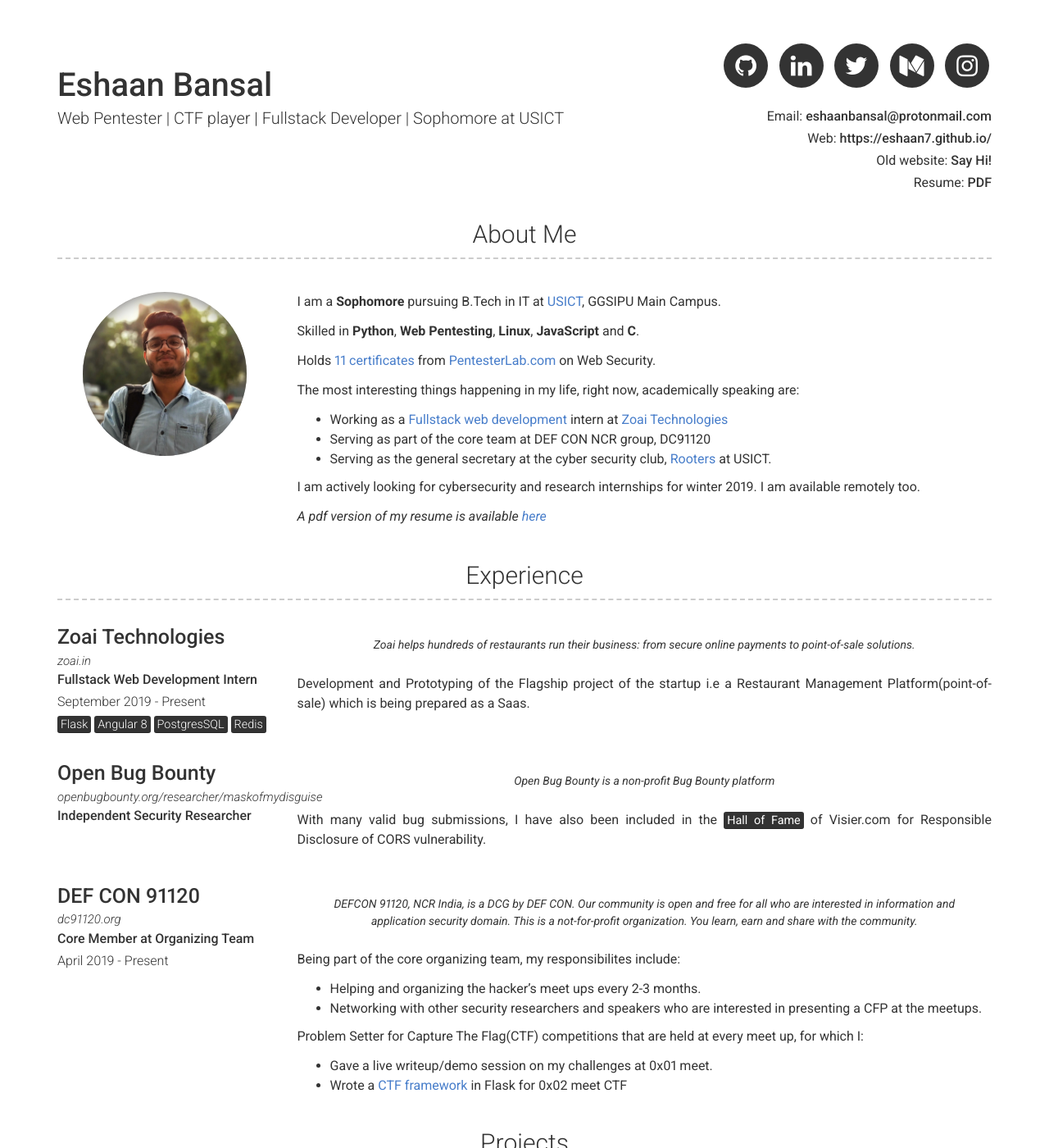
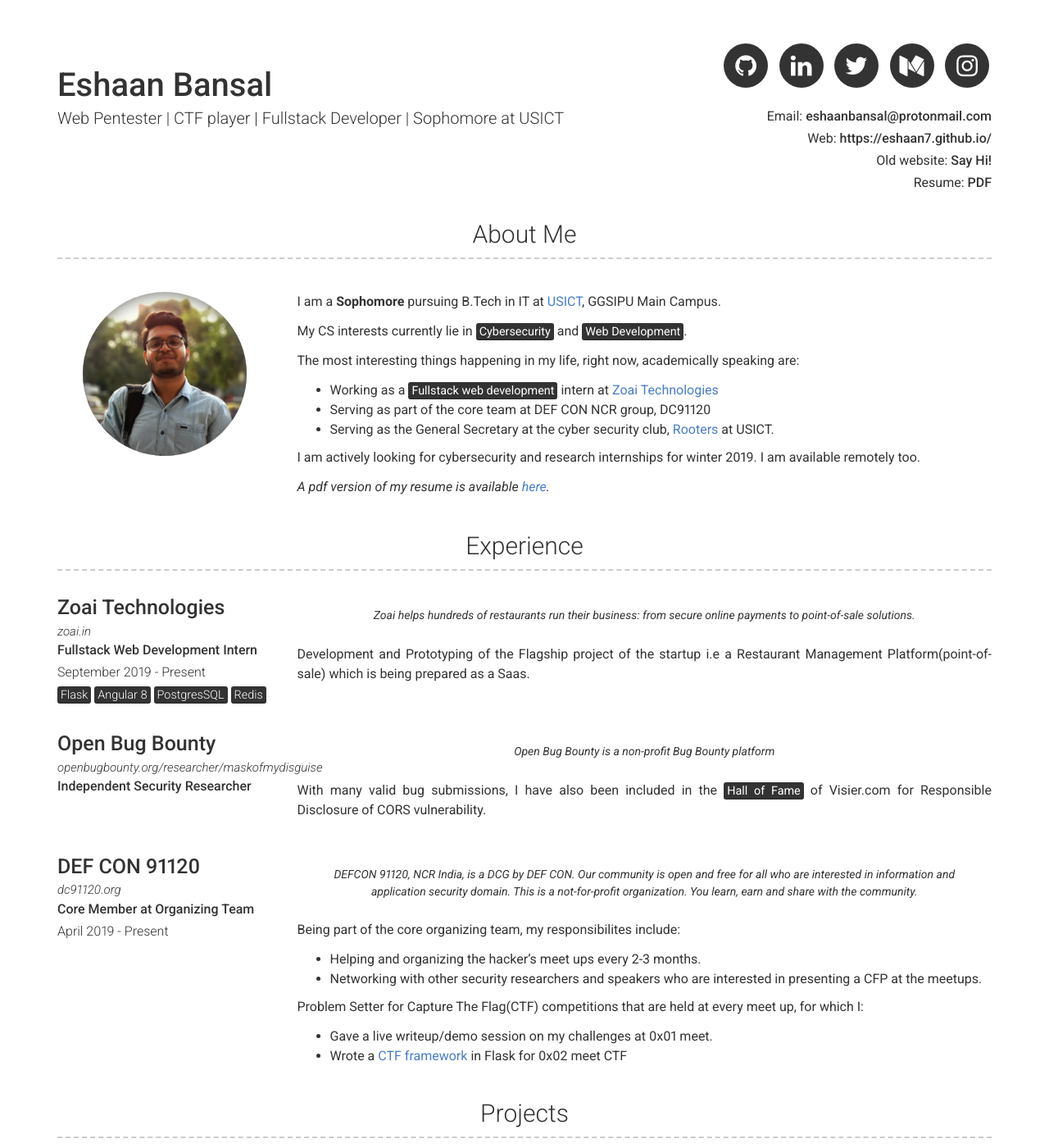
Before and after one commit to eshaan7/eshaan7.github.io, a Jekyll site: the page built from index.md, in a window 1280 px wide and 1400 px high. Shown: the whole window at 82% size. Built offline with Jekyll 4.4.1, drawn with Linux system fonts in a browser that asks for light colours; some of the changed text lies outside the part shown.

Commit message:
awesomify everything

```diff
--- a/_config.yml
+++ b/_config.yml
@@ -21,20 +21,18 @@
 # about_title: About Me (Use this to override about section title)
 about_profile_image: assets/profile.jpeg
 about_content: | # this will include new lines to allow paragraphs
-  I am a **Sophomore** pursuing B.Tech in IT at [USICT](https://ipu.ac.in/usict),  GGSIPU Main Campus.
+  I am a **Sophomore** pursuing B.Tech in IT at [USICT](https://ipu.ac.in/usict), GGSIPU Main Campus.
 
-  Skilled in **Python**, **Web Pentesting**, **Linux**, **JavaScript** and **C**.
-
-  Holds [11 certificates](https://pentesterlab.com/profile/b816e1d933bc771a2aef91ffeb) from [PentesterLab.com](https://pentesterlab.com/) on Web Security.
+  My CS interests currently lie in <mark>Cybersecurity</mark> and <mark>Web Development</mark>.
 
   The most interesting things happening in my life, right now, academically speaking are:
-  - Working as a [Fullstack web development](#experience) intern at <a href="https://zoai.in/" target="_blank">Zoai Technologies</a>
+  - Working as a [<mark>Fullstack web development</mark>](#experience) intern at <a href="https://zoai.in/" target="_blank">Zoai Technologies</a>
   - Serving as part of the core team at DEF CON NCR group, DC91120
-  - Serving as the general secretary at the cyber security club, [Rooters](https://techspace.club/) at USICT.
+  - Serving as the General Secretary at the cyber security club, <a href="https://techspace.club/" target="_blank">Rooters</a> at USICT.
 
   I am actively looking for cybersecurity and research internships for winter 2019. I am available remotely too.
 
-  _A pdf version of my resume is available [here](https://drive.google.com/file/d/1BLJXR_rFFLP7wobE-Fog363JcbH5uttQ/view)_
+  _A pdf version of my resume is available [here](https://drive.google.com/file/d/1BLJXR_rFFLP7wobE-Fog363JcbH5uttQ/view)._
 
 # Projects Section
 # projects_title: Projects #(Use this to override about projects section title)
--- a/_data/projects.yml
+++ b/_data/projects.yml
@@ -5,7 +5,7 @@
   link: https://rtblivedemo.herokuapp.com/
   github: abs0lut3pwn4g3/RTB-CTF-Framework/
   quote: >
-    A CTF framework (developed in Flask/Python) for [HackTheBox](https://hackthebox.eu) style machines.
+    A CTF framework (developed in Flask) for HackTheBox style machines.
   tags: <mark>Flask</mark>
         <mark>SQLAlchemy</mark>
         <mark>Heroku</mark>
```
